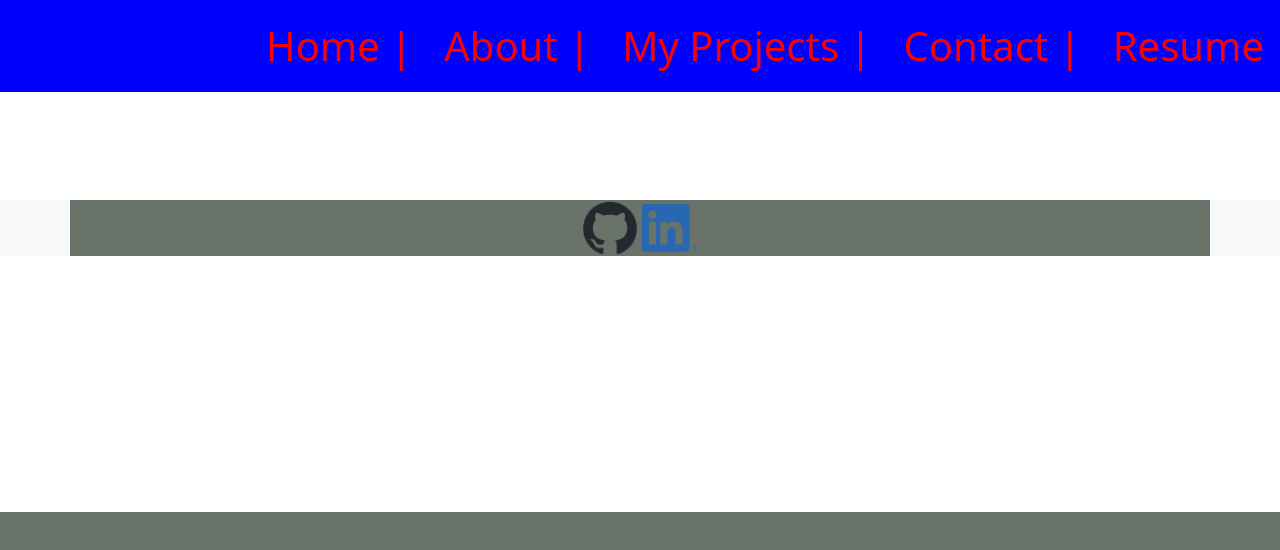
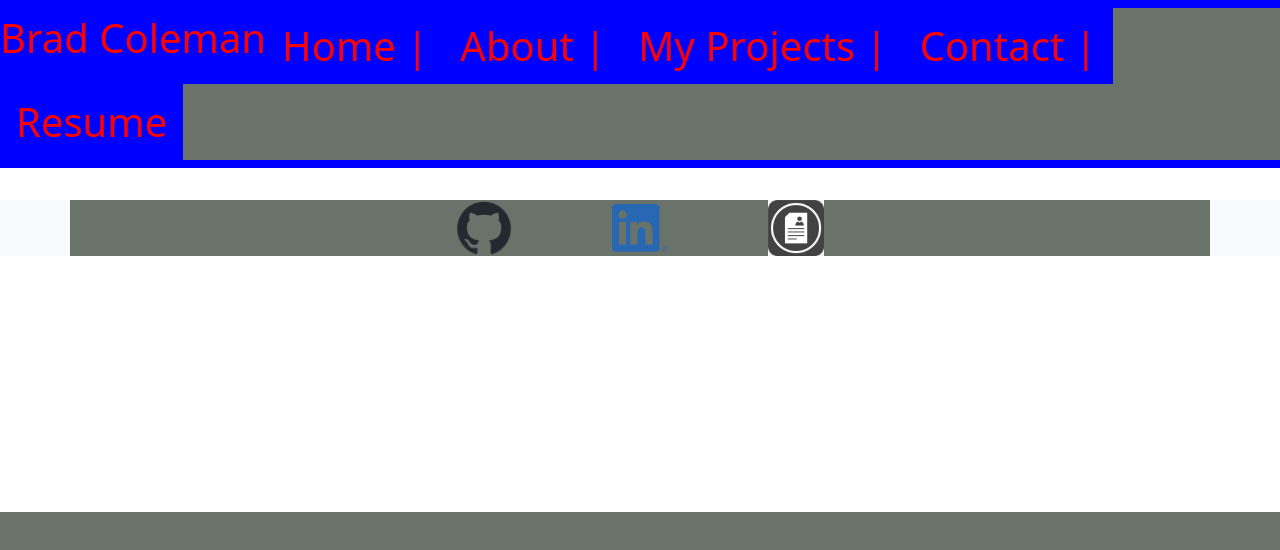
Before and after one commit to bradcoleman60/react-portfolio, a React (Create React App) app: page / in a window 1280 px wide. Shown: the top 550 px of the page. Built offline with nearby package versions, Linux system fonts and the light colour scheme.

Commit message:
adds resume link to footer and adds name to nav-bar but not on left yet

```diff
--- a/public/index.html
+++ b/public/index.html
@@ -23,11 +23,14 @@
   </body>
   <footer class="footer bg-light">
     <div class="container text-center">
-     <a href="https://github.com/bradcoleman60" target="_blank" rel="noopener noreferrer">
+     <a href="https://github.com/bradcoleman60" class="mx-5" target="_blank" rel="noopener noreferrer" title="GitHub">
       <img src='../images/github-mark.png' alt='Brad Coleman' width="5%"></img>
     </a>
-    <a href="https://www.linkedin.com/in/brad-coleman-109529/" target="_blank" rel="noopener noreferrer">
+    <a href="https://www.linkedin.com/in/brad-coleman-109529/" class="mx-5" target="_blank" rel="noopener noreferrer" title="LinkedIn">
       <img src='../images/LI-In-Bug.png' alt='Brad Coleman' width="5%"></img>
+    </a>
+    <a href="./assets/brad_coleman_resume.pdf" class="mx-5" target="_blank" rel="noopener noreferrer" title="Resume">
+      <img src='../images/resume.jpg' alt='Brad Coleman' width="5%"></img>
     </a>
 
 
--- a/src/components/Navtabs.js
+++ b/src/components/Navtabs.js
@@ -25,6 +25,16 @@ function NavTabs({ currentPage, handlePageChange }) {
 
     <nav style={styles.navbarStyle} className="navbar fixed-top">
     <ul className="nav">
+
+    <li className='nav-item' style={{
+      display: "flex",
+      justifyContent: 'flex-start'}}>
+        <a style={styles.linkStyle} href="#Home">
+          Brad Coleman
+        </a>
+
+      </li>
+
       <li className="nav-item">
         <a style={styles.linkStyle}
           href="#home"
@@ -80,6 +90,7 @@ function NavTabs({ currentPage, handlePageChange }) {
           Resume
         </a>
       </li>
+
     </ul>
 
     </nav>
--- a/src/components/pages/Projects.js
+++ b/src/components/pages/Projects.js
@@ -44,11 +44,11 @@ export default function Projects() {
 
   return (
     <div className="container border border-primary">
-      <div className="row px-5">
+      <div className="row">
         {projects.map((item, index) => (
           <div
             key={index}
-            className="col-md-4 col-lg-4 col-xl-4 px-5 border border-primary position-relative"
+            className="col-md-4 col-lg-4 col-xl-4 m-4 border border-primary position-relative"
             style={{
               backgroundImage: item.backgroundImage,
               height: "400px",
```
Also changed, not shown: public/images/resume.jpg (added).
